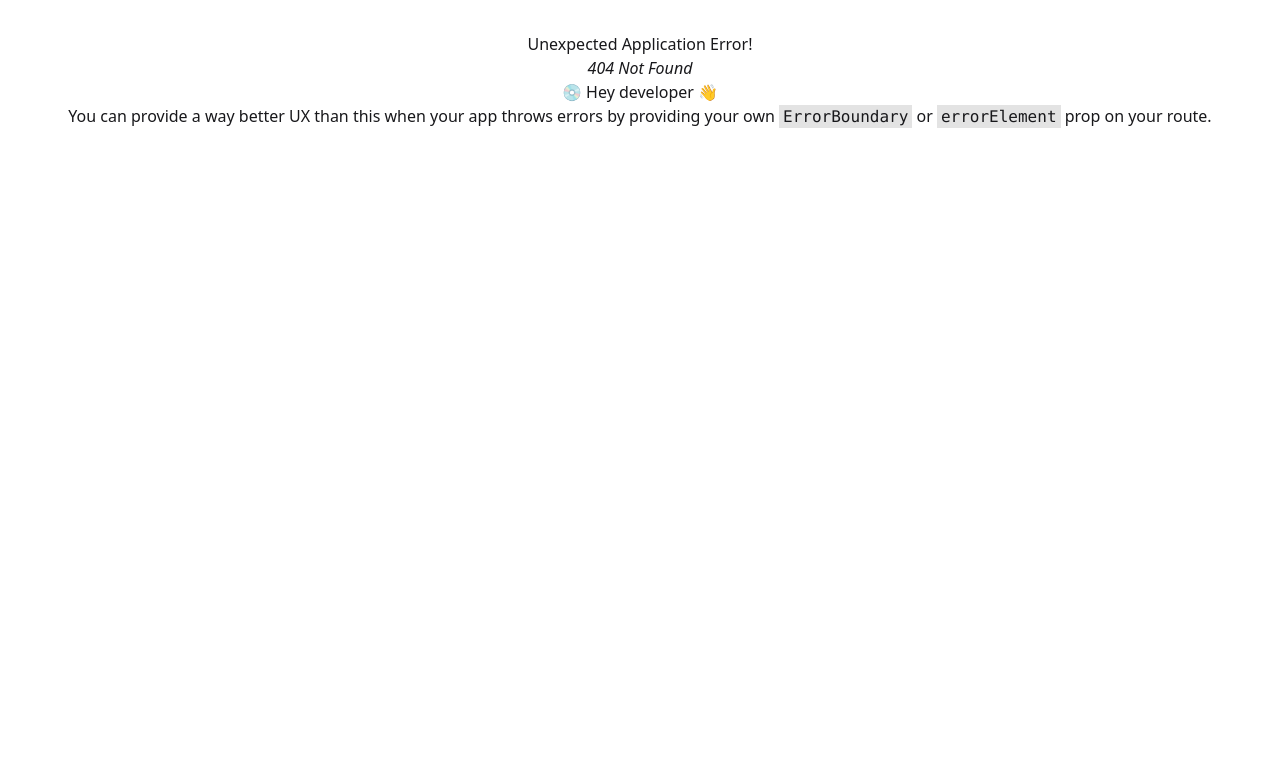
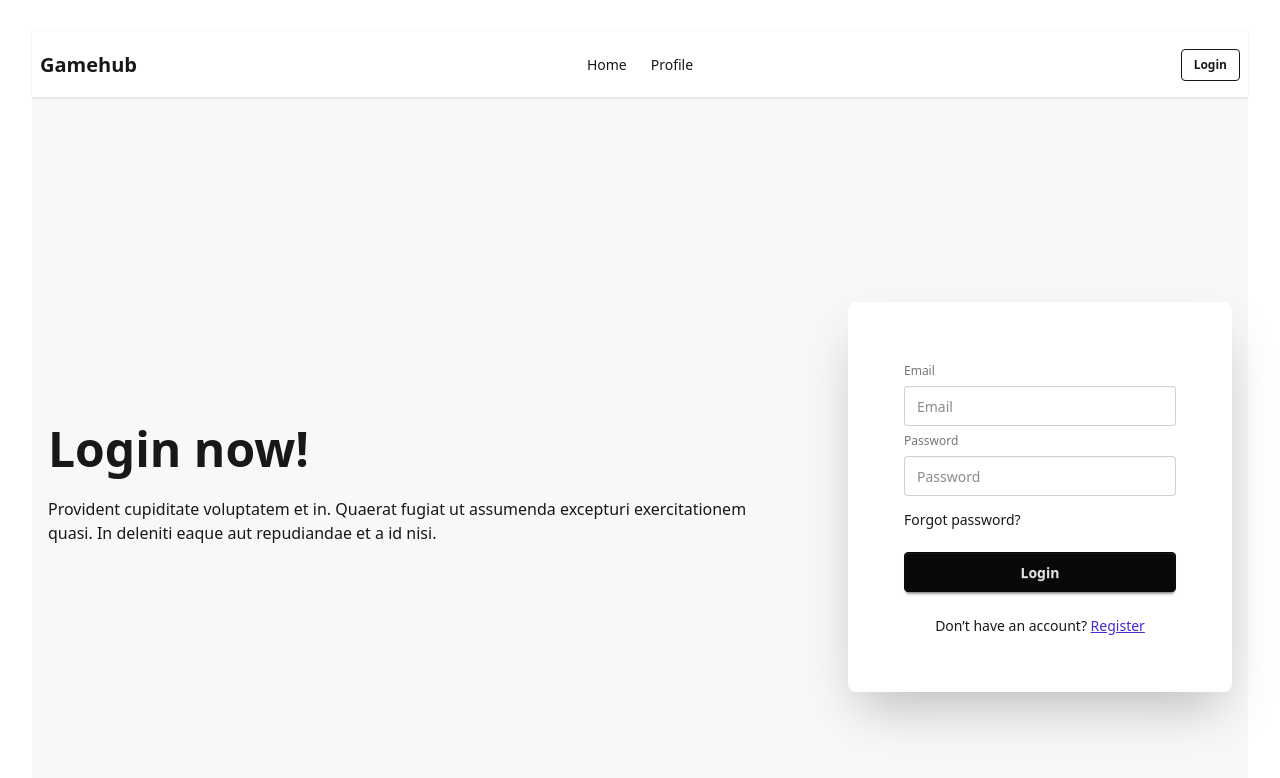
Before and after one commit to Sakib8git/Game-hub, a React (Vite) app: page /login in a window 1280 px wide. Before the commit this address had no page. Shown: the top 778 px of the page. Built offline with nearby package versions, Linux system fonts and the light colour scheme.

Commit message:
log in pg register pg add commit

```diff
--- a/index.html
+++ b/index.html
@@ -1,5 +1,5 @@
 <!doctype html>
-<html lang="en">
+<html lang="en" data-theme="light">
   <head>
     <meta charset="UTF-8" />
     <link rel="icon" type="image/svg+xml" href="/vite.svg" />
--- /dev/null
+++ b/src/Components/Navbar.jsx
@@ -0,0 +1,117 @@
+import { Link, NavLink } from "react-router";
+
+export default function Navbar() {
+  const user = null; // এখানে AuthContext থেকে user আসবে
+
+  const navLinks = (
+    <>
+      <li>
+        <NavLink
+          to="/"
+          className={({ isActive }) =>
+            isActive ? "text-primary font-semibold" : ""
+          }
+        >
+          Home
+        </NavLink>
+      </li>
+      <li>
+        <NavLink
+          to="/profile"
+          className={({ isActive }) =>
+            isActive ? "text-primary font-semibold" : ""
+          }
+        >
+          Profile
+        </NavLink>
+      </li>
+    </>
+  );
+
+  return (
+    <div className="navbar bg-base-100 shadow-sm">
+      {/* Navbar Start */}
+      <div className="navbar-start">
+        {/* Mobile Dropdown */}
+        <div className="dropdown">
+          <div tabIndex={0} role="button" className="btn btn-ghost lg:hidden">
+            <svg
+              xmlns="http://www.w3.org/2000/svg"
+              className="h-5 w-5"
+              fill="none"
+              viewBox="0 0 24 24"
+              stroke="currentColor"
+            >
+              <path
+                strokeLinecap="round"
+                strokeLinejoin="round"
+                strokeWidth="2"
+                d="M4 6h16M4 12h8m-8 6h16"
+              />
+            </svg>
+          </div>
+          <ul
+            tabIndex={0}
+            className="menu menu-sm dropdown-content bg-base-100 rounded-box z-[1] mt-3 w-52 p-2 shadow"
+          >
+            {navLinks}
+            {!user ? (
+              <>
+                <li>
+                  <NavLink to="/login">Login</NavLink>
+                </li>
+                <li>
+                  <NavLink to="/register">Register</NavLink>
+                </li>
+              </>
+            ) : (
+              <li>
+                <NavLink to="/profile">My Profile</NavLink>
+              </li>
+            )}
+          </ul>
+        </div>
+        {/* Logo */}
+        <Link to="/" className=" text-xl font-bold">
+          Gamehub
+        </Link>
+      </div>
+
+      {/* Navbar Center (Desktop Menu) */}
+      <div className="navbar-center hidden lg:flex">
+        <ul className="menu menu-horizontal px-1">{navLinks}</ul>
+      </div>
+
+      {/* Navbar End */}
+      <div className="navbar-end">
+        {!user ? (
+          <div className="flex gap-2">
+            <Link to="/login" className="btn btn-outline btn-sm">
+              Login
+            </Link>
+            {/* <Link to="register" className="btn btn-primary btn-sm">Register</Link> */}
+          </div>
+        ) : (
+          <div className="dropdown dropdown-end">
+            <label tabIndex={0} className="btn btn-ghost btn-circle avatar">
+              <div className="w-10 rounded-full">
+                <img src={user.photoURL} alt="profile" />
+              </div>
+            </label>
+            <ul
+              tabIndex={0}
+              className="menu menu-sm dropdown-content mt-3 z-[1] p-2 shadow bg-base-100 rounded-box w-40"
+            >
+              <li>
+                <Link to="/profile">My Profile</Link>
+              </li>
+              <li>
+                <button>Logout</button>
+              </li>
+            </ul>
+          </div>
+        )}
+      </div>
+    </div>
+  );
+}
--- /dev/null
+++ b/src/Main/RootLayoyt.jsx
@@ -0,0 +1,19 @@
+import React from "react";
+import { Outlet } from "react-router";
+import Navbar from "../Components/Navbar";
+
+const RootLayoyt = () => {
+  return (
+    <div>
+      <header>
+        <Navbar></Navbar>
+      </header>
+      <main>
+        <Outlet></Outlet>
+      </main>
+      <footer></footer>
+    </div>
+  );
+};
+
+export default RootLayoyt;
--- /dev/null
+++ b/src/Pages/Home.jsx
@@ -0,0 +1,7 @@
+import React from "react";
+
+const Home = () => {
+  return <div>Home</div>;
+};
+
+export default Home;
--- /dev/null
+++ b/src/Pages/Login.jsx
@@ -0,0 +1,48 @@
+import { Link } from "react-router";
+
+export default function Login() {
+  return (
+    <div className="hero bg-base-200 min-h-screen">
+      <div className="hero-content flex-col lg:flex-row-reverse">
+        {/* Right: Form */}
+        <div className="card bg-base-100 w-full max-w-sm shrink-0 shadow-2xl">
+          <div className="card-body">
+            <fieldset className="fieldset">
+              <label className="label">Email</label>
+              <input type="email" className="input" placeholder="Email" />
+              <label className="label">Password</label>
+              <input type="password" className="input" placeholder="Password" />
+              <div className="flex justify-between items-center mt-2">
+                <Link
+                  to="/auth/forgot-password"
+                  className="link link-hover text-sm"
+                >
+                  Forgot password?
+                </Link>
+              </div>
+              <button className="btn btn-neutral mt-4">Login</button>
+            </fieldset>
+
+            {/* 👇 Extra line */}
+            <p className="text-sm mt-3 text-center">
+              Don’t have an account?{" "}
+              <Link to="/register" className="link link-primary">
+                Register
+              </Link>
+            </p>
+          </div>
+        </div>
+
+        {/* Left: Text */}
+        <div className="text-center lg:text-left lg:mr-10">
+          <h1 className="text-5xl font-bold">Login now!</h1>
+          <p className="py-6">
+            Provident cupiditate voluptatem et in. Quaerat fugiat ut assumenda
+            excepturi exercitationem quasi. In deleniti eaque aut repudiandae et
+            a id nisi.
+          </p>
+        </div>
+      </div>
+    </div>
+  );
+}
--- /dev/null
+++ b/src/Pages/Profile.jsx
@@ -0,0 +1,11 @@
+import React from 'react';
+
+const Profile = () => {
+    return (
+        <div>
+            Profile
+        </div>
+    );
+};
+
+export default Profile;
--- /dev/null
+++ b/src/Pages/Register.jsx
@@ -0,0 +1,52 @@
+import { Link } from "react-router";
+
+export default function Register() {
+  return (
+    <div className="hero bg-base-200 min-h-screen">
+      <div className="hero-content flex-col lg:flex-row-reverse">
+        {/* Right: Form */}
+        <div className="card bg-base-100 w-full max-w-sm shrink-0 shadow-2xl">
+          <div className="card-body">
+            <fieldset className="fieldset">
+              {/* Name */}
+              <label className="label">Name</label>
+              <input type="text" className="input" placeholder="Full Name" required />
+
+              {/* Email */}
+              <label className="label">Email</label>
+              <input type="email" className="input" placeholder="Email" required />
+
+              {/* photoURL */}
+              <label className="label">Photo URL</label>
+              <input type="text" className="input" placeholder="Profile Photo URL" />
+
+              {/* Password */}
+              <label className="label">Password</label>
+              <input type="password" className="input" placeholder="Password" required />
+
+              {/* Submit */}
+              <button className="btn btn-primary mt-4">Register</button>
+            </fieldset>
+
+            {/* Extra line */}
+            <p className="text-sm mt-3 text-center">
+              Already have an account?{" "}
+              <Link to="/login" className="link link-primary">
+                Login
+              </Link>
+            </p>
+          </div>
+        </div>
+
+        {/* Left: Text */}
+        <div className="text-center lg:text-left lg:mr-10">
+          <h1 className="text-5xl font-bold">Create your account</h1>
+          <p className="py-6">
+            Sign up with your email and password, add your name and profile photo,
+            and start exploring Gamehub with your personalized account.
+          </p>
+        </div>
+      </div>
+    </div>
+  );
+}
--- /dev/null
+++ b/src/Routes/Routes.jsx
@@ -0,0 +1,40 @@
+import { createBrowserRouter } from "react-router";
+
+
+import RootLayoyt from "../Main/RootLayoyt";
+import Home from "../Pages/Home";
+import Profile from "../Pages/Profile";
+import Login from "../Pages/Login";
+import Register from "../Pages/Register";
+
+const router = createBrowserRouter([
+  {
+    path: "/",
+    Component: RootLayoyt,
+    children: [
+      {
+        index: true,
+        Component: Home,
+      },
+      {
+        path: "/profile",
+        Component: Profile,
+      },
+      {
+        path: "/login",
+        Component: Login,
+      },
+      {
+        path: "/register",
+        Component: Register,
+      },
+    ],
+  },
+
+  {
+    path: "/*",
+    element: <h1>404</h1>,
+  },
+]);
+
+export default router;
```
Also changed, not shown: src/Main/Root.jsx (deleted, +0 -9 lines), src/main.jsx (+5 -2 lines).
